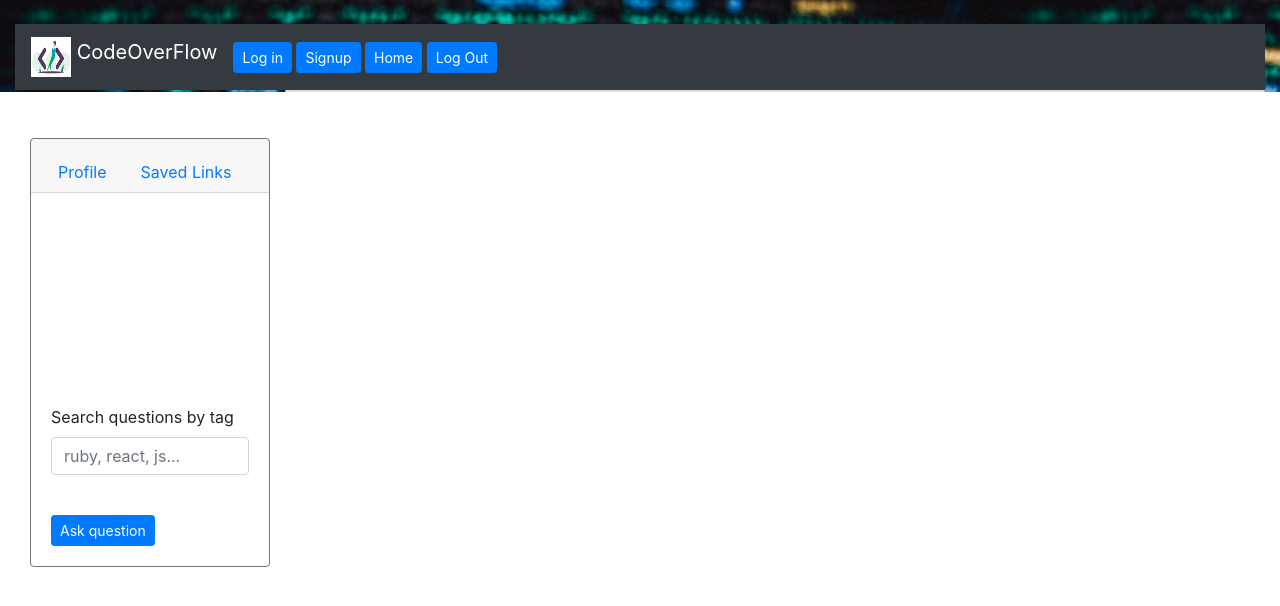
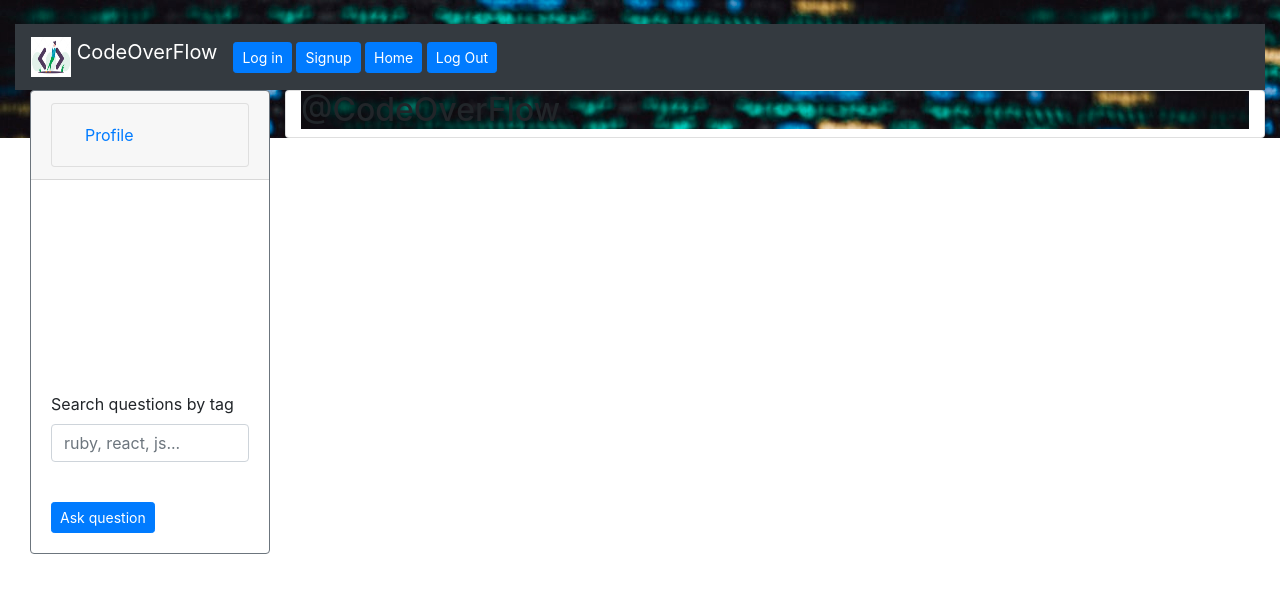
Before and after one commit to JinaStrickland/CodeOverFlow_FrontEnd, a React (Create React App) app: page /about in a window 1280 px wide. Shown: the top 606 px of the page. Built offline with nearby package versions, Linux system fonts and the light colour scheme; no server answers.

Commit message:
some changes

```diff
--- a/src/App.css
+++ b/src/App.css
@@ -1,36 +1,41 @@
 #root {
   background-image: url(images/codeOverFlow_background.jpeg);
 }
+
+#about-page {
+  background-image: url(images/codeOverFlow_background.jpeg);
+}
+
 #nav-bar {
   float: left;
   height: "150rem";
 }
 
 #main-container {
+  /* background-image: url(images/codeOverFlow_background.jpeg); */
   float: right;
   /* margin: auto; */
-  margin-top: 46px;
+  /* margin-top: 46px; */
   position: relative;
   /* width: "70rem"; */
   width: auto;
 }
 
 #single-question {
-  float: right;
+  /* float: right; */
   /* margin: auto; */
   margin-top: 46px;
   position: relative;
   /* width: "70rem"; */
-  width: auto;
-}
-
-#single-question {
+  /* width: auto; */
+  height: 60rem;
   margin-left: 15px;
 }
 
 #signup-card {
   margin-top: 46px;
 }
+
 #login-card {
   margin-top: 46px;
   /* margin-left: 10px; */
@@ -64,7 +69,11 @@
   float: right;
 }
 
-#question-form,
+#question-form {
+  margin-top: 40px;
+  /* margin-left: 20px; */
+}
+
 #answer-form {
   margin-top: 40px;
   margin-left: 20px;
--- a/src/App.js
+++ b/src/App.js
@@ -18,6 +18,7 @@ import About from "./Components/About";
 
 const url = "http://localhost:3000/questions/";
 const urlA = "http://localhost:3000/answers/";
+// const urlUser = "http://localhost:3000/users/";
 
 class App extends Component {
   state = {
@@ -47,7 +48,7 @@ class App extends Component {
   }
 
   currentUser = (user) => {
-    console.log(user);
+    // console.log(user);
   };
 
   // ask question
@@ -94,10 +95,6 @@ class App extends Component {
 
   // add answer to a question
 
-  currentQuestion = (value) => {
-    // debugger;
-    console.log(value);
-  };
   addAnswer = (e) => {
     e.preventDefault();
     let body = e.target[0].value;
@@ -112,7 +109,7 @@ class App extends Component {
         answer: {
           body: body,
           user_id: 15, //needs to be current user
-          question_id: this.state.question.id, //needs to be current question
+          question_id: this.state.question.id,
         },
       }),
     };
@@ -126,6 +123,16 @@ class App extends Component {
     e.target.reset();
   };
 
+  // get answer tobe displayed
+  getAnswer = (foundQ) => {
+    // foundQ.answers.filter((ans) => console.log(ans));
+    // console.log(foundQ);
+    // this.setState({
+    // answer: foundAnswer
+    // })
+  };
+
+  // search question by tag
   handleSearch = (e) => {
     this.setState({
       searchTerm: e.target.value,
@@ -145,6 +152,7 @@ class App extends Component {
     this.setState({
       questions: newArray.filter((question) => question.id !== id),
     });
+    alert("Question has been deleted!");
   };
 
   //  edit question
@@ -214,6 +222,8 @@ class App extends Component {
                   path="/signup"
                   render={(routerProps) => <SignUp {...routerProps} />}
                 />
+                <MDBContainer size="sm">
+                  <Route path="/about" component={About} />
                   <Route
                     exact
                     path="/"
@@ -239,6 +249,7 @@ class App extends Component {
                         question={this.state.question}
                         deleteQuestion={this.deleteQuestion}
                         clickedQuestion={this.clickedQuestion}
+                        getAnswer={this.getAnswer}
                       />
                     )}
                   />
@@ -277,6 +288,7 @@ class App extends Component {
                     path="/answer"
                     render={(routerProps) => <Answer {...routerProps} />}
                   />
+                </MDBContainer>
               </Switch>
             </Card>
             <div></div>
--- a/src/Components/About.js
+++ b/src/Components/About.js
@@ -1,7 +1,11 @@
 import React from "react";
 
 const About = () => {
-  return <div></div>;
+  return (
+    <div id="about-page">
+      <h2>@CodeOverFlow</h2>
+    </div>
+  );
 };
 
 export default About;
--- a/src/Components/Answer.js
+++ b/src/Components/Answer.js
@@ -1,5 +1,5 @@
 import React from "react";
-import { Button, Card } from "react-bootstrap/";
+import { Card } from "react-bootstrap/";
 
 const Answer = (props) => {
   return (
--- a/src/Components/EditQuestionForm.js
+++ b/src/Components/EditQuestionForm.js
@@ -5,7 +5,7 @@ const EditQuestionForm = (props) => {
   // console.log(props.editedQuestion);
   const { title, body, tag } = props.editedQuestion;
   return (
-    <div id="question-form">
+    <div id="edit-question-form">
       <Form
       // onSubmit={(e) => props.editQuestion(e)}
       >
--- a/src/Components/Header.js
+++ b/src/Components/Header.js
@@ -10,12 +10,12 @@ const Header = (props) => {
   const history = useHistory();
   const handleOnClick = useCallback(() => history.push("/signup"), [history]);
   const logInOnClick = useCallback(() => history.push("/login"), [history]);
-  const homepageOnClick = useCallback(() => history.push("/"), [
-    history,
-  ]);
+  const homepageOnClick = useCallback(() => history.push("/"), [history]);
 
   const logOut = () => {
+    // homepageOnClick();
     localStorage.clear();
+    alert("You have logged out successfully");
   };
 
   return (
@@ -23,7 +23,7 @@ const Header = (props) => {
       {/* <> */}
       <br />
       <Navbar bg="dark" variant="dark">
-        <Navbar.Brand href="#home">
+        <Navbar.Brand href="/about">
           <img
             alt=""
             src={require(`../images/codeOverFlow_logo.jpg`)}
--- a/src/Components/LogIn.js
+++ b/src/Components/LogIn.js
@@ -29,6 +29,7 @@ class LogIn extends Component {
       .then((userInfo) => {
         localStorage.token = userInfo.token;
       });
+    alert("You are logged in");
   };
 
   // redirectToHomepage = () => {
--- a/src/Components/NavBar.js
+++ b/src/Components/NavBar.js
@@ -1,23 +1,27 @@
 import React from "react";
 import Search from "./Search";
-import { Button, Card, Nav } from "react-bootstrap/";
+import Profile from "./Profile";
+
+import { Button, Card, Nav, Accordion } from "react-bootstrap/";
 import { Link } from "react-router-dom";
 
 const NavBar = (props) => {
   return (
     <div>
-      <br />
-      <br />
       <Card border="secondary" style={{ width: "15rem" }}>
         <Card.Header>
-          <Nav variant="tabs" defaultActiveKey="#first">
-            <Nav.Item>
-              <Nav.Link href="/profile">Profile</Nav.Link>
-            </Nav.Item>
-            <Nav.Item>
-              <Nav.Link href="/saved_links">Saved Links</Nav.Link>
-            </Nav.Item>
-          </Nav>
+          <Accordion defaultActiveKey="0">
+            <Card>
+              <Card.Header>
+                <Accordion.Toggle as={Button} variant="link" eventKey="1">
+                  Profile
+                </Accordion.Toggle>
+              </Card.Header>
+              <Accordion.Collapse eventKey="1">
+                <Card.Body> {<Profile />}</Card.Body>
+              </Accordion.Collapse>
+            </Card>
+          </Accordion>
         </Card.Header>
         <br />
         <br />
--- /dev/null
+++ b/src/Components/Profile.js
@@ -0,0 +1,7 @@
+import React from "react";
+
+const Profile = (props) => {
+  return <div>Username</div>;
+};
+
+export default Profile;
--- a/src/Components/Question.js
+++ b/src/Components/Question.js
@@ -2,7 +2,7 @@ import React from "react";
 import { Button, Card } from "react-bootstrap/";
 import { Link } from "react-router-dom";
 
-let usersUrl = "http://localhost:3000/users/";
+// let usersUrl = "http://localhost:3000/users/";
 
 class Question extends React.Component {
   render() {
@@ -12,7 +12,7 @@ class Question extends React.Component {
       <div>
         <Card></Card>
         <br />
-        <img id="user-image" src={`${question.user.image}`}></img>{" "}
+        <img id="user-image" src={`${question.user.image}`} alt=""></img>{" "}
         <p id="user-name">{question.user.username}</p> <br /> <br />
         <div onClick={() => this.props.getQuestion(question)}>
           <h6>
--- a/src/Components/SingleQuestion.js
+++ b/src/Components/SingleQuestion.js
@@ -1,5 +1,5 @@
 import React from "react";
-import { Button, Nav } from "react-bootstrap/";
+import { Button } from "react-bootstrap/";
 import { Link } from "react-router-dom";
 
 class SingleQuestion extends React.Component {
@@ -10,8 +10,9 @@ class SingleQuestion extends React.Component {
   render() {
     let question = this.props.question;
     let answers_count = question.answers.length;
+
     let answers = question.answers.map((answer) => (
-      <Link to="/answer">
+      <Link to="/answer" onClick={this.props.getAnswer(question)}>
         <li>{answer.body}</li>
         <br />
       </Link>
@@ -20,7 +21,6 @@ class SingleQuestion extends React.Component {
     return (
       <div id="single-question">
         {/* <p>Username: {question.user.username}</p> */}
-        <br />
         <br />
         <h6>
           {" "}
--- a/src/MainContainer.js
+++ b/src/MainContainer.js
@@ -1,5 +1,5 @@
 import React from "react";
-import Answer from "./Components/Answer";
+// import Answer from "./Components/Answer";
 import Question from "./Components/Question";
 import Card from "react-bootstrap/Card";
 // import AnswerForm from "./Components/AnswerForm";
```
Lines whose indentation alone changed are shown as unchanged.
